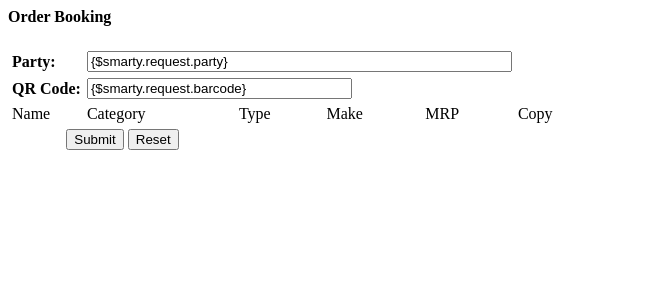
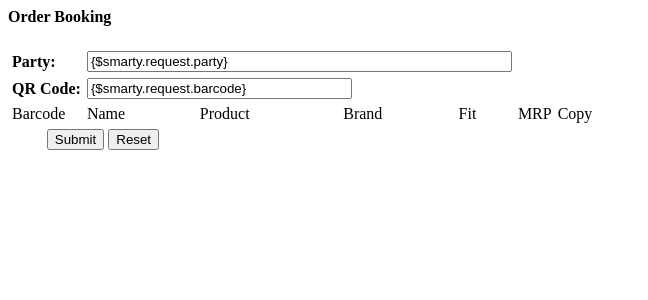
Before and after one commit to satyammohan/kspl, a PHP site: page /templates/order/booking.tpl.html in a window 1280 px wide. Shown: the top 300 px of the page, without its empty margins (0-648 px from the left). Run offline with PHP 8.4, Linux system fonts and the light colour scheme.

Commit message:
live changes

```diff
--- a/module/brand.php
+++ b/module/brand.php
@@ -45,7 +45,7 @@
     }
     function listing() {
         $this->get_permission("brand", "REPORT");
-        $sql = "SELECT * FROM {$this->prefix}brand ORDER BY company, brand, category";
+        $sql = "SELECT * FROM {$this->prefix}brand ORDER BY company, brand, product";
         $profile = $this->m->getall($this->m->query($sql));
         $this->sm->assign("brand", $profile);
     }
--- a/templates/order/booking.tpl.html
+++ b/templates/order/booking.tpl.html
@@ -12,7 +12,7 @@
     </tr>
 
     <tr>
-        <td>Name</td><td>Category</td><td>Type</td><td>Make</td><td>MRP</td><td>Copy</td><td></td><td></td><td></td><td></td><td></td><td></td><td></td>
+        <td>Barcode</th><td>Name</td><td>Product</td><td>Brand</td><td>Fit</td><td>MRP</td><td>Copy</td><td></td><td></td><td></td><td></td><td></td><td></td><td></td>
     </tr>
     <body>
     </body>
@@ -68,10 +68,11 @@
     //console.log(r.product+'--'+r.size);
     p = r.product;
     html = '';
+    html = html + "<td>"+p.barcode+"</td>";
     html = html + "<td>"+p.name+"</td>";
-    html = html + "<td>"+p.category+"</td>";
-    html = html + "<td>"+p.type+"</td>";
-    html = html + "<td>"+p.make+"</td>";
+    html = html + "<td>"+p.product+"</td>";
+    html = html + "<td>"+p.brand+"</td>";
+    html = html + "<td>"+p.fit+"</td>";
     html = html + "<td>"+p.mrp+"</td>";
     html = html + "<td><input type='checkbox'></td>";
 
```
Also changed, not shown: templates/product/add.tpl.html (+10 -10 lines), templates/product/listing.tpl.html (+4 -4 lines).
